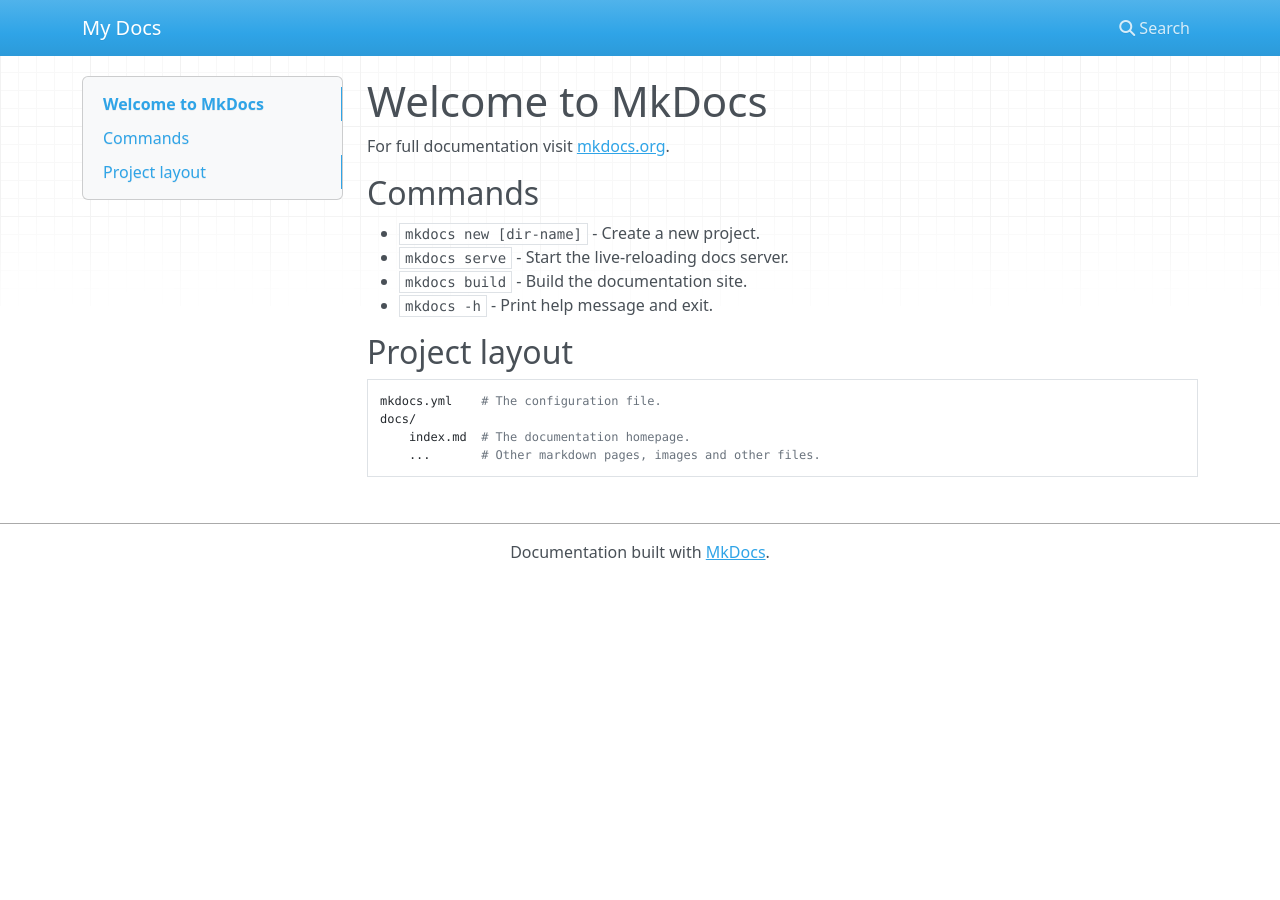
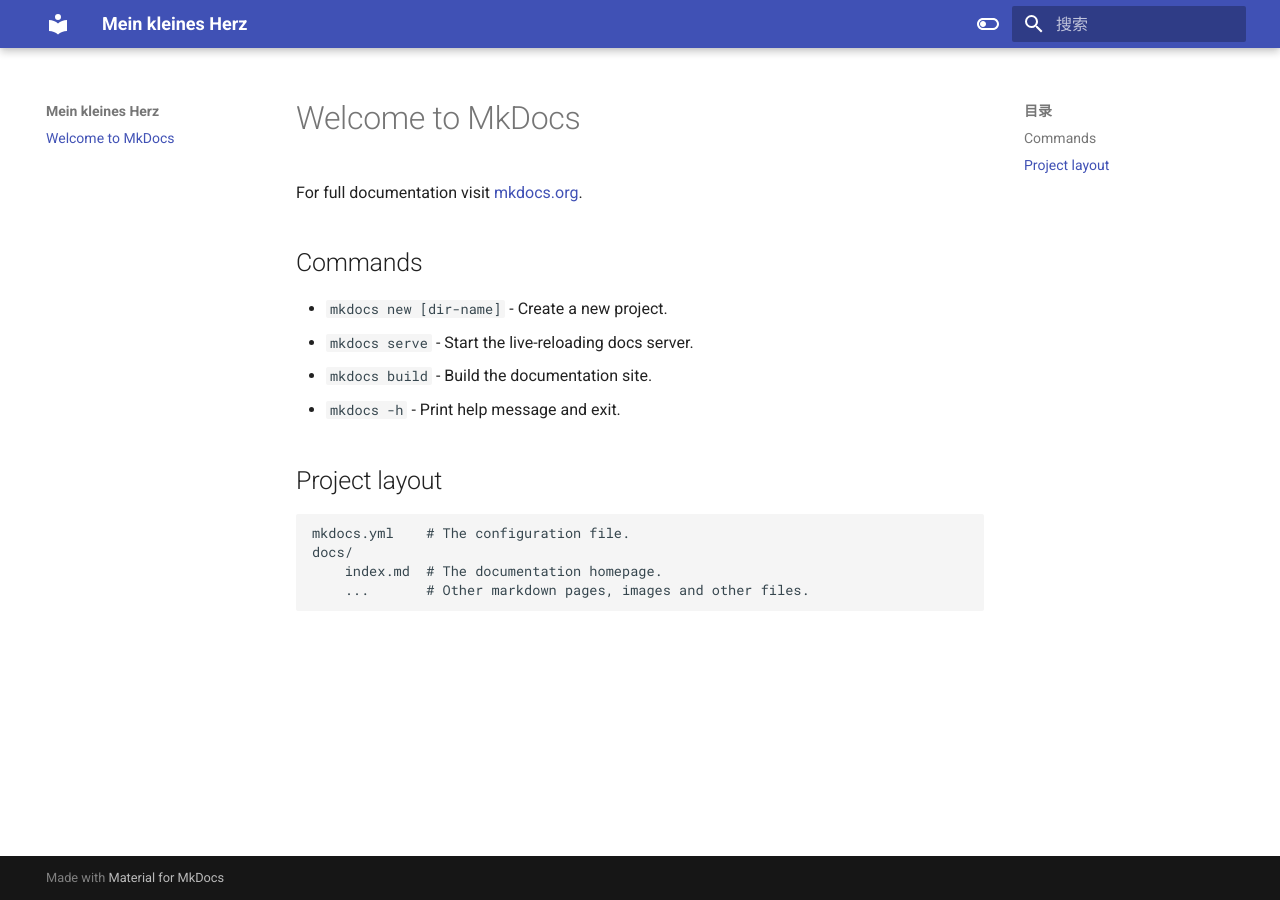
Before and after one commit to ph3n92h3/ph3n92h3.github.io, an MkDocs documentation site: the page built from docs/index.md, in a window 1280 px wide. Built offline with MkDocs 1.6.1 and Material for MkDocs 9.7.7, drawn with Linux system fonts in a browser that asks for light colours; nearby versions of some CDN libraries.

Commit message:
modified: mkdocs.yml

```diff
--- a/mkdocs.yml
+++ b/mkdocs.yml
@@ -1 +1,19 @@
-site_name: My Docs
+site_author: ph3n92h3
+site_description: 想妳。
+site_name: Mein kleines Herz
+site_url: https://ph3n92h3.github.io/
+
+theme:
+  language: zh
+  name: material
+  palette:
+    - media: "(prefers-color-scheme: light)"
+      scheme: default
+      toggle:
+        icon: material/toggle-switch-off-outline
+        name: Switch to dark mode
+    - media: "(prefers-color-scheme: dark)"
+      scheme: slate
+      toggle:
+        icon: material/toggle-switch
+        name: Switch to light mode
```
